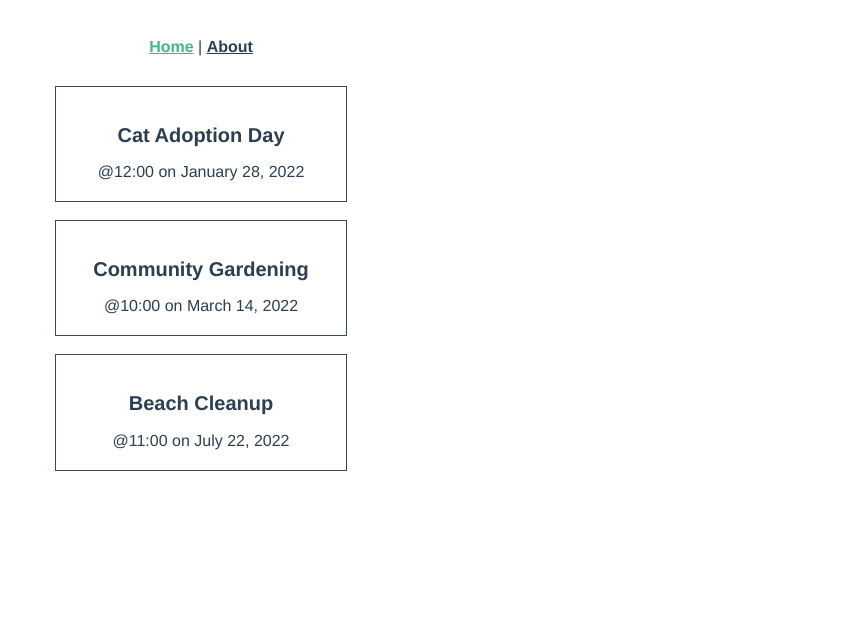
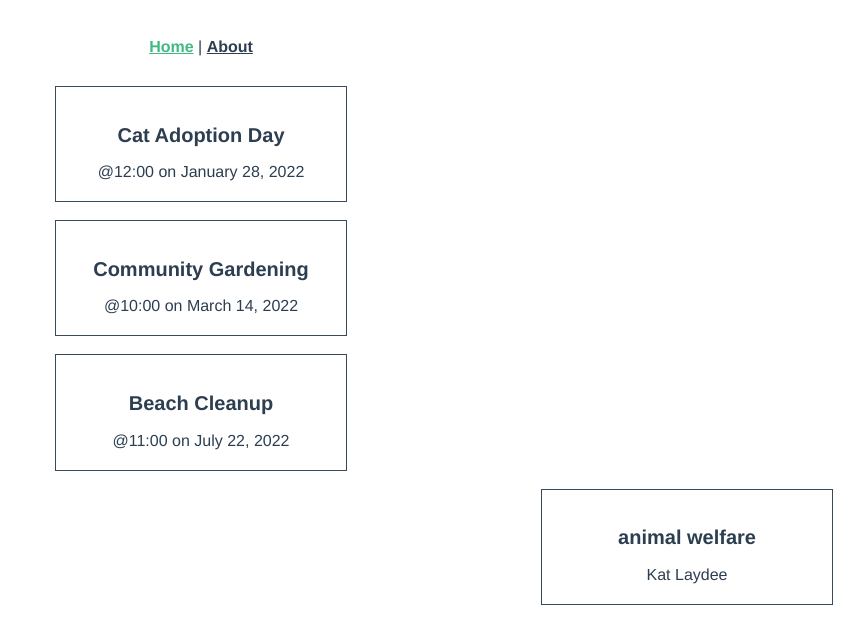
Before and after one commit to Ameyukiko/331-intro-to-vite, a Vue app: page / in a window 1280 px wide. Shown: the top 644 px of the page, without its empty margins (439-1280 px from the left). Built offline with nearby package versions, Linux system fonts and the light colour scheme; the HTML template or start-up script is replaced by a standard one.

Commit message:
complete 8.7

```diff
--- /dev/null
+++ b/src/components/EventMeta.vue
@@ -0,0 +1,41 @@
+<script setup lang="ts">
+import { ref } from 'vue'
+import type { Event as EventType } from '@/types'
+defineProps<{
+  event: EventType
+}>()
+const event = ref({
+  id: 5555101,
+  category:'animal welfare',
+  title: 'Cat Adoption Day',
+  description: 'Find your new feline friend at this event.',
+  location: 'Meow Town',
+  date: 'January 28, 2022',
+  time: '12:00',
+  petsAllowed: true,
+  organizer: 'Kat Laydee',
+})
+
+</script>
+
+<template>
+    <div class="event-meta">
+     <h2> {{ event.category }}</h2>
+      <span>{{ event.organizer}}</span>
+    </div>
+</template>
+
+<style scoped>
+.event-meta {
+  padding: 20px;
+  width: 250px;
+  cursor: pointer;
+  border: 1px solid #39495c;
+  margin-bottom: 18px;
+  align-items: end;
+}
+.event-meta:hover {
+  transform: scale(1.01);
+  box-shadow: 0 3px 12px rgba(0, 0, 0, 0.2);
+}
+</style>
--- a/src/views/HomeView.vue
+++ b/src/views/HomeView.vue
@@ -1,5 +1,6 @@
 <script setup lang="ts">
-import { ref } from 'vue'
+import EventMeta from '@/components/EventMeta.vue'
+import { ref, computed } from 'vue'
 import EventCard from '@/components/EventCard.vue'
 import type { Event } from '@/types'
 
@@ -13,7 +14,7 @@ const events = ref<Event[]>([
     date: 'January 28, 2022',
     time: '12:00',
     petsAllowed: true,
-    organizer: 'Kat Laydee'
+    organizer: 'Kat Laydee',
   },
   {
     id: 4582797,
@@ -24,7 +25,7 @@ const events = ref<Event[]>([
     date: 'March 14, 2022',
     time: '10:00',
     petsAllowed: true,
-    organizer: 'Fern Pollin'
+    organizer: 'Fern Pollin',
   },
   {
     id: 8419988,
@@ -35,18 +36,24 @@ const events = ref<Event[]>([
     date: 'July 22, 2022',
     time: '11:00',
     petsAllowed: false,
-    organizer: 'Carey Wales'
-  }
+    organizer: 'Carey Wales',
+  },
 ])
+
+const animalWelfareEvent = computed(() => events.value.find((e) => e.category === 'animal welfare'))
 </script>
 
 <template>
-  <div class="events">
-    <EventCard
-      v-for="event in events"
-      :key="event.id"
-      :event="event"
-    />
+  <div>
+    <div class="events">
+      <div v-for="event in events" :key="event.id">
+        <EventCard :event="event" />
+      </div>
+    </div>
+    <!-- Show animal welfare EventMeta only once, on the right -->
+    <div class="animal-welfare-meta">
+      <EventMeta v-if="animalWelfareEvent" :event="animalWelfareEvent" />
+    </div>
   </div>
 </template>
 
@@ -56,4 +63,8 @@ const events = ref<Event[]>([
   flex-direction: column;
   align-items: center;
 }
+.animal-welfare-meta {
+  display: flex;
+  justify-content: flex-end;
+}
 </style>
```
